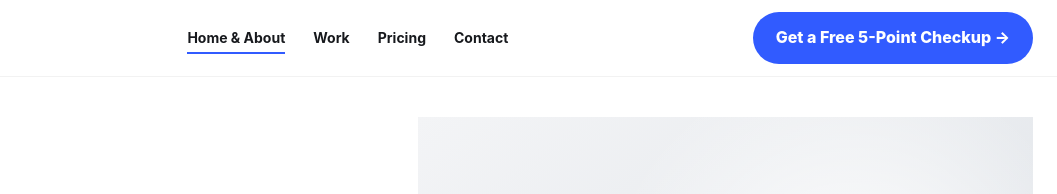
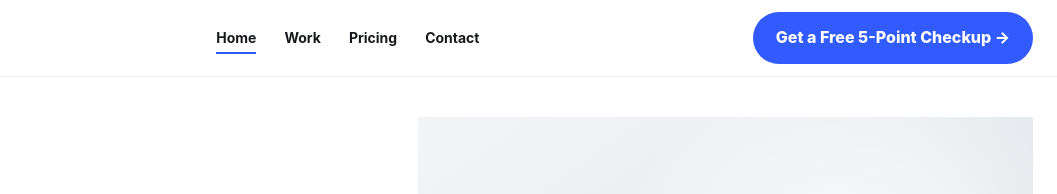
Before and after one commit to tee2thehee/ovayo, a plain HTML site: page index.html in a window 1280 px wide. Shown: the top 194 px of the page, 223-1280 px from the left. Drawn offline with Linux system fonts and the light colour scheme.

Commit message:
Update index.html

```diff
--- a/index.html
+++ b/index.html
@@ -18,7 +18,7 @@
       </a>
 
       <nav id="navLinks" class="nav-links">
-        <a href="index.html" aria-current="page">Home &amp; About</a>
+        <a href="index.html" aria-current="page">Home</a>
         <a href="work.html#work">Work</a>
         <a href="work.html#pricing">Pricing</a>
         <a href="#checkup">Contact</a>
```
